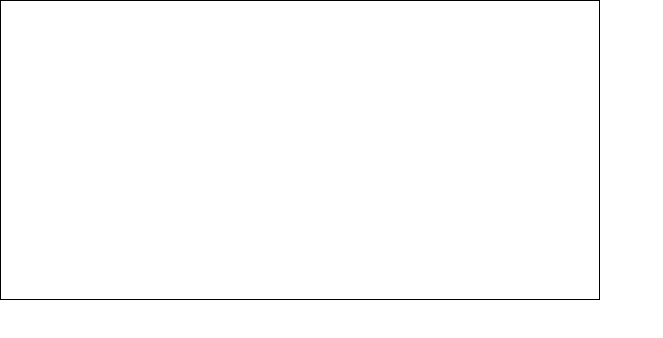
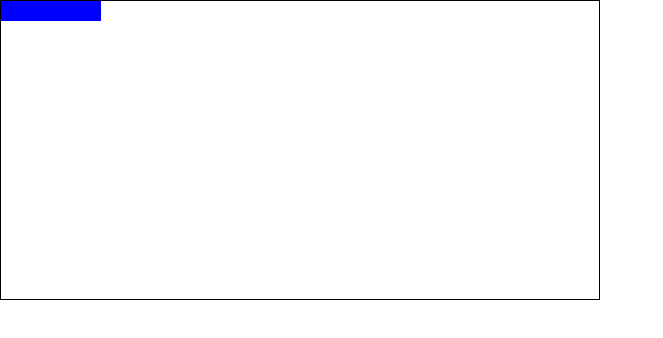
Before and after one commit to MLO-OLAGUNJU/breakout, a plain HTML site: page index.html in a window 1280 px wide. Shown: the whole page, without its empty margins (0-663 px from the left). Drawn offline with Linux system fonts and the light colour scheme.

Commit message:
i modified my styles file

```diff
--- a/styles.css
+++ b/styles.css
@@ -9,3 +9,8 @@
   height: 300px;
   border: 1px solid black;
 }
+.block {
+  width: 100px;
+  height: 20px;
+  background-color: blue;
+}
```
